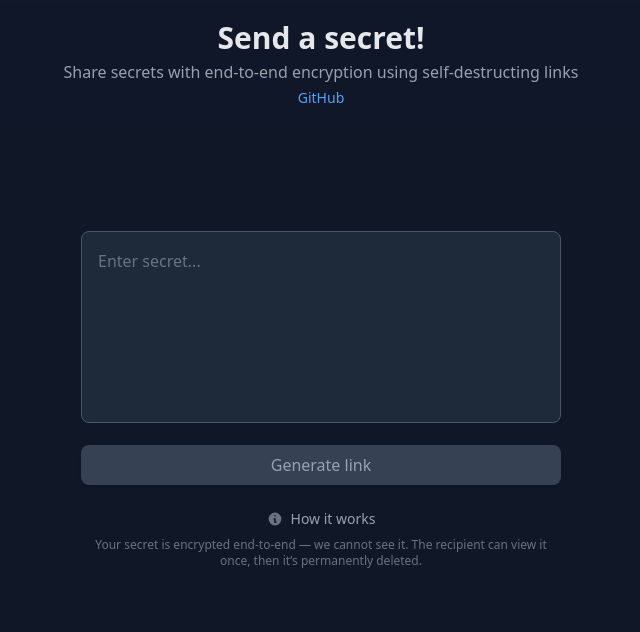
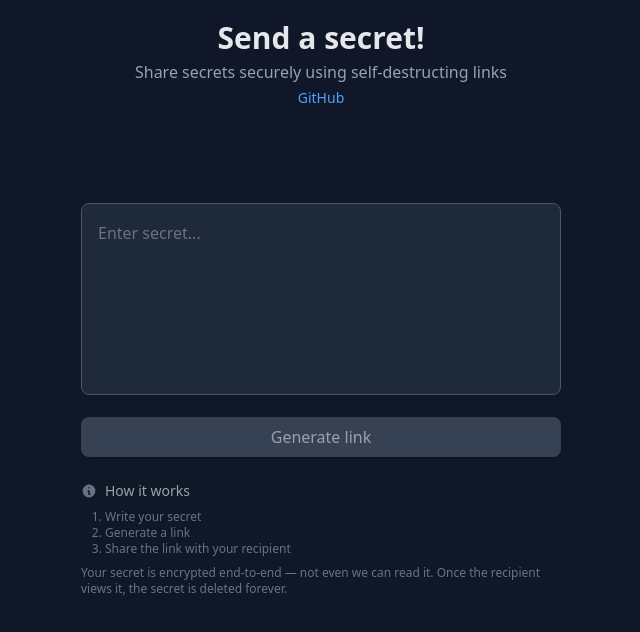
Before and after one commit to magarpratik/send-a-secret, a SvelteKit app in the folder frontend/: page / in a window 1280 px wide. Shown: the top 632 px of the page, without its empty margins (319-959 px from the left). Built offline with nearby package versions, Linux system fonts and the light colour scheme.

Commit message:
Add helpful info

```diff
--- a/frontend/src/routes/+page.svelte
+++ b/frontend/src/routes/+page.svelte
@@ -26,9 +26,7 @@
 <div class="relative min-h-screen bg-gray-900">
 	<div class="fixed top-0 z-10 w-full bg-gray-900/90 py-5 text-center backdrop-blur-sm">
 		<h1 class="mb-1 text-3xl font-bold text-gray-200">Send a secret!</h1>
-		<p class="font-light text-gray-400">
-			Share secrets with end-to-end encryption using self-destructing links
-		</p>
+		<p class="font-light text-gray-400">Share secrets securely using self-destructing links</p>
 		<a
 			href="https://github.com/magarpratik/send-a-secret"
 			target="_blank"
@@ -61,8 +59,8 @@
 			</button>
 		</div>
 
-		<div class="mt-6 text-center">
-			<div class="mb-2 flex items-center justify-center gap-2">
+		<div class="mt-6">
+			<div class="mb-2 flex items-center gap-2">
 				<svg class="h-4 w-4 flex-shrink-0 text-gray-500" fill="currentColor" viewBox="0 0 20 20">
 					<path
 						fill-rule="evenodd"
@@ -72,9 +70,16 @@
 				</svg>
 				<h3 class="text-sm font-medium text-gray-400">How it works</h3>
 			</div>
+			<div class="mb-2 px-6">
+				<ol class="list-decimal text-xs text-gray-500">
+					<li>Write your secret</li>
+					<li>Generate a link</li>
+					<li>Share the link with your recipient</li>
+				</ol>
+			</div>
 			<p class="text-xs text-gray-500">
-				Your secret is encrypted end-to-end — we cannot see it. The recipient can view it once, then
-				it’s permanently deleted.
+				Your secret is encrypted end-to-end — not even we can read it. Once the recipient views it,
+				the secret is deleted forever.
 			</p>
 		</div>
 	</div>
```
